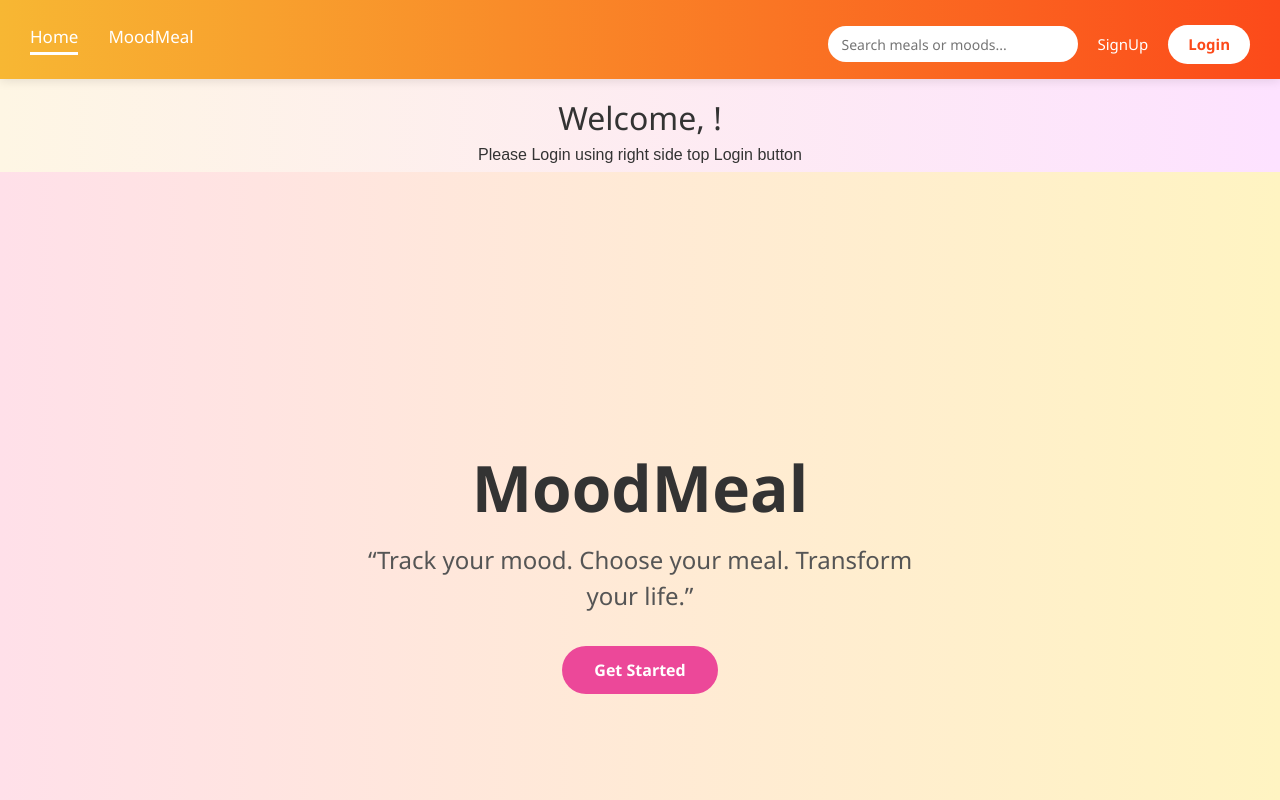
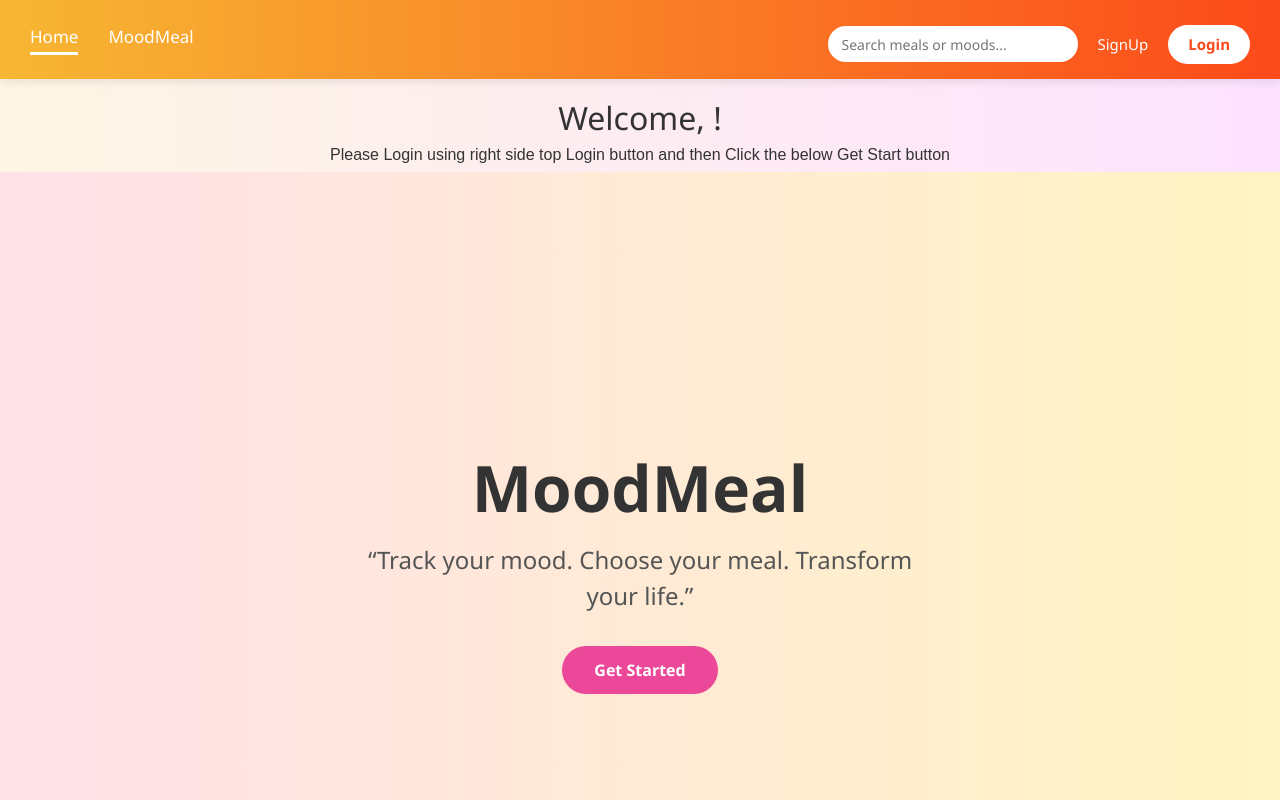
Before and after one commit to suhaas3/mood-meal, a React (Create React App) app: page / in a window 1280 px wide. Shown: the top 800 px of the page. Built offline with nearby package versions, Linux system fonts and the light colour scheme.

Commit message:
Authenticate is implemented

```diff
--- a/src/App.js
+++ b/src/App.js
@@ -3,15 +3,17 @@ import { BrowserRouter as Router,Routes,Route, Navigate } from "react-router-dom
 import Navbar from "./Components/Navbar/Navbar";
 import Home from "./Components/Home/Home";
 import MoodMeal from "./Components/MoodMeal/MoodMeal";
+import { useSelector } from "react-redux";
 
 function App() {
+  const {isAuthenticate } = useSelector((state) => state.auth);
   return (
     <>
       <Router>
         <Navbar/>
         <Routes>
           <Route path="/" element={<Home/>}/>
-          <Route path="/moodmeal" element={<MoodMeal/>} />
+          {isAuthenticate && <Route path="/moodmeal" element={<MoodMeal/>} />}
         </Routes>
       </Router>
     </>
--- a/src/Components/Home/Home.js
+++ b/src/Components/Home/Home.js
@@ -26,7 +26,7 @@ function Home() {
           <h2 style={{ textAlign: 'center', marginTop: '20px', color: '#333' }}>
             Welcome, <span style={{ color: '#ff6600' }}>{userName}</span>!
           </h2>
-          <h2 style={{textAlign:"center",fontFamily: "arial",fontSize: "16px",color: "#333"}}>Please Login using right side top Login button</h2>
+          <h2 style={{textAlign:"center",fontFamily: "arial",fontSize: "16px",color: "#333"}}>Please Login using right side top Login button and then Click the below Get Start button</h2>
 
         </div>
         {/* Hero Section */}
@@ -64,7 +64,6 @@ function Home() {
   <div style={{ color: 'red' }}>Error: You must be logged in to access this feature.</div>
 ) }
 
-       {/* {openMoodMealForm && <MoodForm openMoodMealForm={openMoodMealForm} setOpenMoodMealForm={setOpenMoodMealForm} />} */}
     </>
   );
 }
--- a/src/Components/MoodMeal/MoodMeal.js
+++ b/src/Components/MoodMeal/MoodMeal.js
@@ -35,7 +35,7 @@ function MoodMeal() {
     { type: "anxious", meals: ["Nutella toast", "Pastry", "Hot cocoa"], image: "https://www.allrecipes.com/thmb/4kO7JBAK5IYzLp-me5Uh7XEw0lE=/1500x0/filters:no_upscale():max_bytes(150000):strip_icc()/ALR-239753-nutella-stuffed-french-toast-VAT-4x3-1991e7019b5c49359a49d8be6065d8b4.jpg" },
     { type: "tired", meals: ["Smoothie", "Protein bar", "Soup"], image: "https://crazynutrition.co.uk/cdn/shop/articles/HERO_7ac1f226-6518-4bb4-bee0-21eef3d0c801.png?v=1707737375" },
     { type: "happy", meals: ["Lassi", "Paneer tikka", "Fruit bowl"], image: "https://nfcihospitality.com/wp-content/uploads/2019/04/lassi-1.jpg.webp" },
-    { type: "sad", meals: ["Garlic bread", "Chocolate shake", "Nachos"], image: "https://potatorolls.com/wp-content/uploads/Truffled-Garlic-Bread-Nachos2-960x640.jpg" },
+    { type: "sad", meals: ["Garlic bread", "Chocolate shake", "Nachos"], image: "Meals: Garlic bread, Chocolate shake, Nachos" },
     { type: "hungry", meals: ["Roti sabzi", "Idli", "Rice bowl"], image: "https://maayeka.com/wp-content/uploads/2013/10/soft-idli-recipe.jpg.webp" },
     { type: "angry", meals: ["Aloo tikki", "Mirchi bhaji", "Red curry"], image: "https://ranveerbrar.com/wp-content/uploads/2024/12/aloo-tikki-chaat.jpg" },
     { type: "bored", meals: ["Toast", "Cornflakes", "Energy bites"], image: "https://encrypted-tbn0.gstatic.com/images?q=tbn:ANd9GcQSG0DMuNkCG96u1fi6ukW7C7daozA7KTG84g&s" },
```
